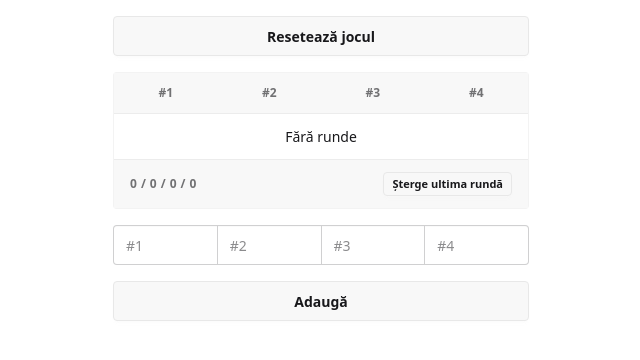
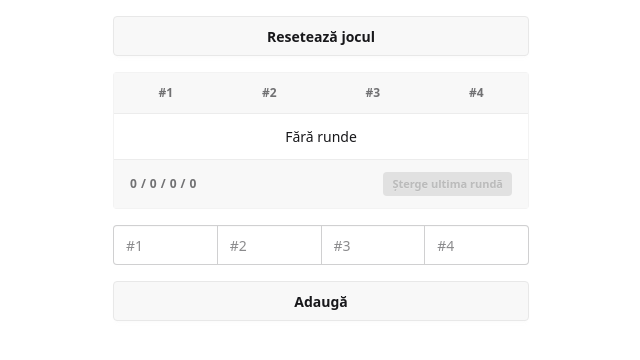
Before and after one commit to unrevised6419/benote, a Vue app: page / in a window 1280 px wide. Shown: the top 360 px of the page, without its empty margins (319-959 px from the left). Built offline with nearby package versions, Linux system fonts and the light colour scheme; what @tanstack/vue-query would draw is missing.

Commit message:
feat: disable remove when no records

```diff
--- a/src/App.vue
+++ b/src/App.vue
@@ -123,6 +123,7 @@ function resetGame() {
 									type="button"
 									@click="removeRound(rounds[rounds.length - 1].id)"
 									class="btn btn-xs"
+									:disabled="rounds.length === 0"
 								>
 									Șterge ultima rundă
 								</button>
```
